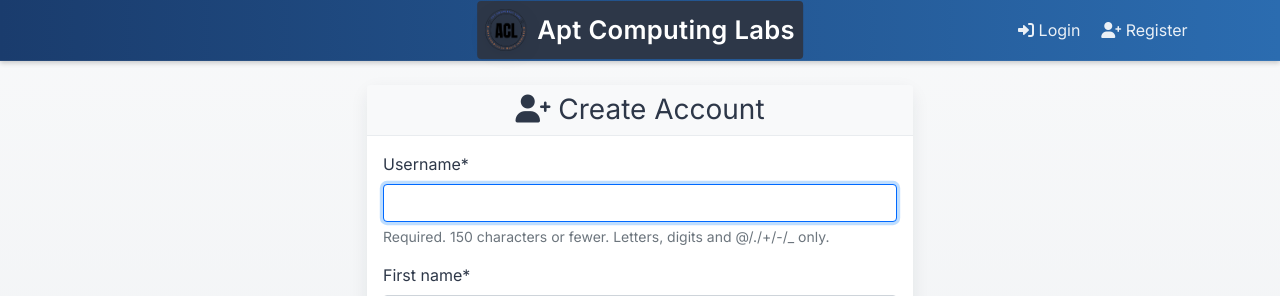
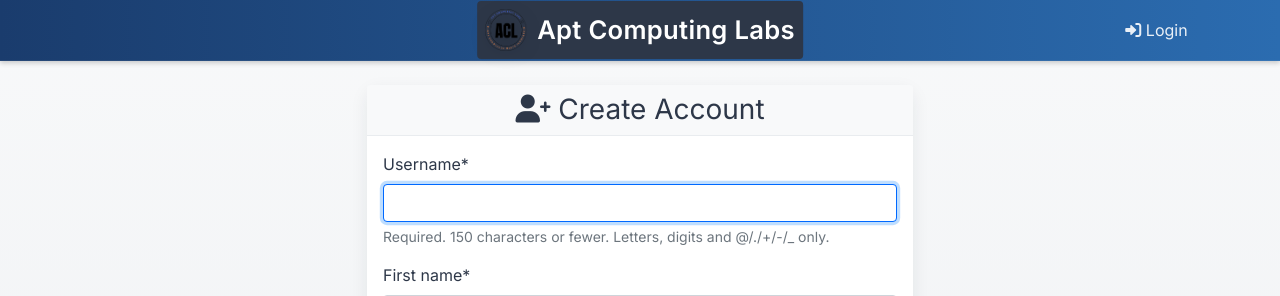
Before and after one commit to kamallearner123/acl_codeside, a Django app: page /accounts/register/ in a window 1280 px wide. Shown: the top 296 px of the page. Run offline with Django 5.2, Linux system fonts and the light colour scheme; some libraries are stand-ins or nearby versions.

Commit message:
no changes

```diff
--- a/static/css/main.css
+++ b/static/css/main.css
@@ -93,8 +93,8 @@ a:hover { color: var(--accent-color); text-decoration: none; }
     display: inline-flex;
     align-items: center;
 }
-.navbar-brand img { margin-right: 10px; filter: drop-shadow(0 4px 10px rgba(0,0,0,0.28)); }
-.brand-title { font-size: 1.35rem; font-weight:800; }
+.navbar-brand img { margin-right: 10px; filter: drop-shadow(0 4px 10px rgba(0,0,0,0.28)); width: 60px; height: 60px; }
+.brand-title { font-size: 2rem; font-weight:800; }
 
 /* Center brand on larger screens */
 .navbar .navbar-center { position: absolute; left: 50%; transform: translateX(-50%); }
--- a/templates/base.html
+++ b/templates/base.html
@@ -185,11 +185,6 @@
                                 <i class="fas fa-sign-in-alt"></i> Login
                             </a>
                         </li>
-                        <li class="nav-item">
-                            <a class="nav-link" href="{% url 'accounts:register' %}">
-                                <i class="fas fa-user-plus"></i> Register
-                            </a>
-                        </li>
                     {% endif %}
                 </ul>
             </div>
```
